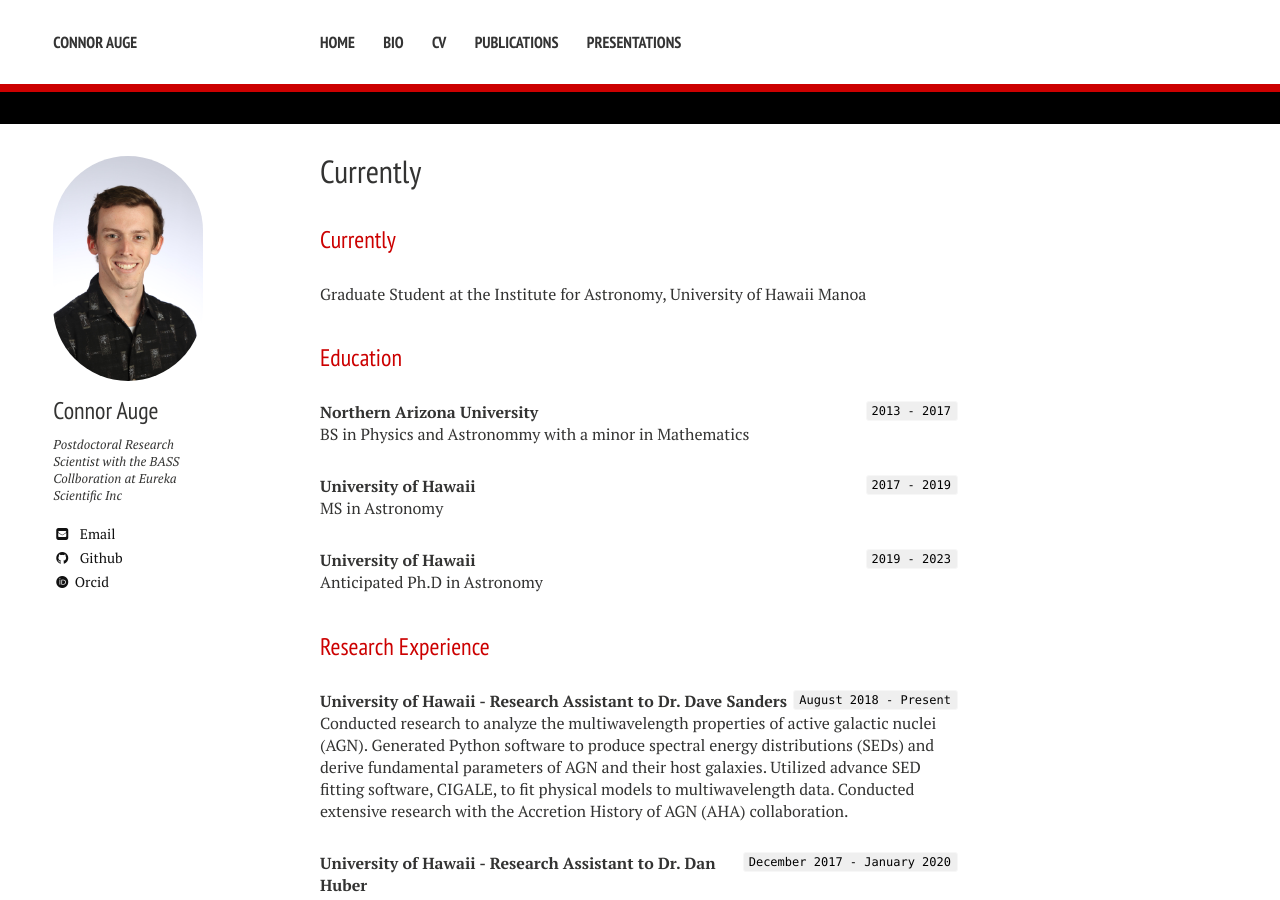
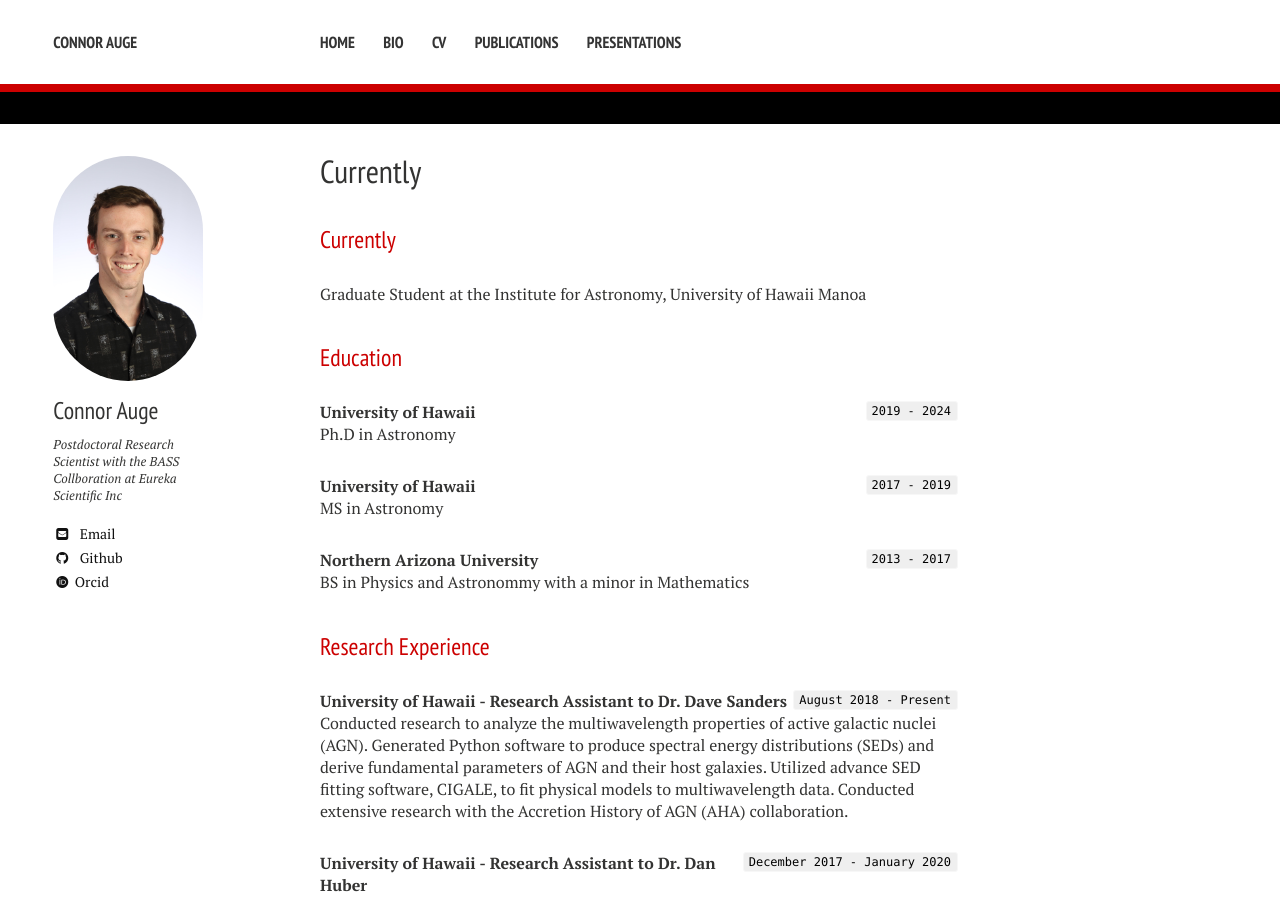
Before and after one commit to cwauge/cwauge.github.io, a Jekyll site: the page built from cv.md, in a window 1280 px wide and 900 px high. Built offline with Jekyll 4.4.1, drawn with Linux system fonts in a browser that asks for light colours; nearby versions of some CDN libraries; some web fonts are replaced; our own code applies the rules of GitHub Pages for plain Markdown files; some of the changed text lies outside the part shown.

```diff
--- a/cv.md
+++ b/cv.md
@@ -7,17 +7,17 @@ Graduate Student at the Institute for Astronomy, University of Hawaii Manoa
 
 ## Education
 
-`2013 - 2017`
-__Northern Arizona University__<br/>
-BS in Physics and Astronommy with a minor in Mathematics
+`2019 - 2024`
+__University of Hawaii__<br/>
+Ph.D in Astronomy
 
 `2017 - 2019`
 __University of Hawaii__<br/>
 MS in Astronomy
 
-`2019 - 2023`
-__University of Hawaii__<br/>
-Anticipated Ph.D in Astronomy
+`2013 - 2017`
+__Northern Arizona University__<br/>
+BS in Physics and Astronommy with a minor in Mathematics
 
 ## Research Experience
 `August 2018 - Present`
@@ -105,4 +105,4 @@ Sigma Pi Sigma National Physics Honor Society<br/>
 
 <!-- ### Footer -->
 
-Last updated: June 2023
+Last updated: May 16
```
